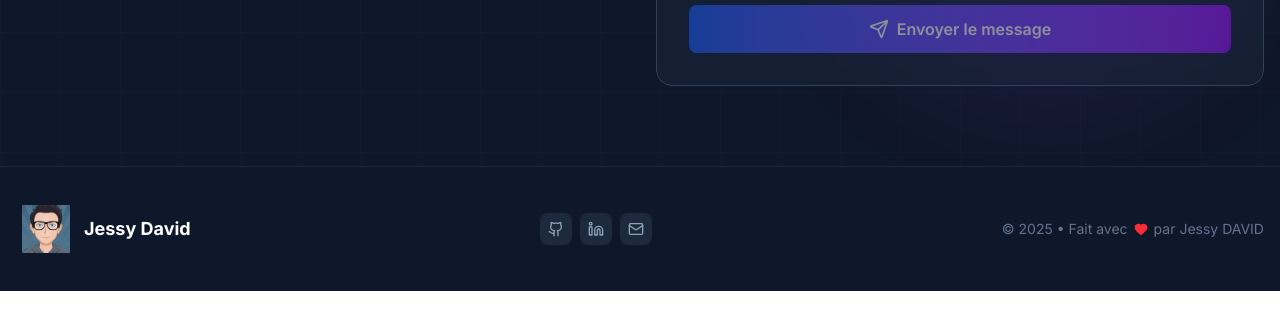
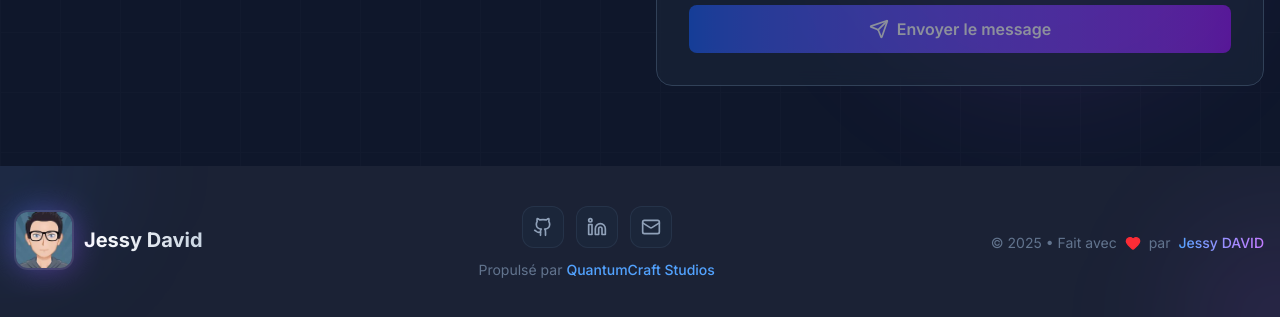
Before and after one commit to jessydavid-dev/jessy-david.dev, a Next.js app: page / in a window 1280 px wide. Shown: the part 4658-4975 px from the top of the page. Before the commit the page ends 4949 px from the top, so only its background shows below. Built offline with nearby package versions, Linux system fonts and the light colour scheme; no server answers.

Commit message:
update: Refont du footer

```diff
--- a/component/layout/Footer.tsx
+++ b/component/layout/Footer.tsx
@@ -1,4 +1,7 @@
+"use client";
+
 import { siteConfig } from "@/config/site";
+import { motion, type Variants } from "framer-motion";
 import { Github, Heart, Linkedin, Mail } from "lucide-react";
 import Image from "next/image";
 import Link from "next/link";
@@ -13,49 +16,120 @@ const socials = [
     { name: "Email", href: "mailto:contact@jessy-david.dev", icon: Mail },
 ];
 
+const containerVariants: Variants = {
+    hidden: { opacity: 0 },
+    visible: {
+        opacity: 1,
+        transition: {
+            staggerChildren: 0.1,
+        },
+    },
+};
+
+const itemVariants: Variants = {
+    hidden: { opacity: 0, y: 20 },
+    visible: {
+        opacity: 1,
+        y: 0,
+        transition: { duration: 0.5 },
+    },
+};
+
 export default function Footer() {
     return (
-        <footer className="relative z-10 bg-slate-900 border-t border-slate-800">
-            <div className="container mx-auto px-4 py-8">
-                <div className="flex flex-col md:flex-row items-center justify-between gap-6">
-                    {/* Logo et nom du site - lien vers l'accueil */}
-                    <Link href="/" className="flex items-center gap-2">
-                        <div className="p-1.5 rounded-lg">
+        <footer className="relative z-10 overflow-hidden">
+            <div className="relative bg-slate-900/95 backdrop-blur-xl">
+                {/* Background orbs */}
+                <div className="absolute inset-0 overflow-hidden pointer-events-none">
+                    <div className="absolute -top-24 -left-24 w-48 h-48 bg-blue-500/10 rounded-full blur-3xl" />
+                    <div className="absolute -bottom-24 -right-24 w-48 h-48 bg-purple-500/10 rounded-full blur-3xl" />
+                </div>
+
+                <div className="container mx-auto px-4 py-10 relative">
+                    <motion.div
+                        variants={containerVariants}
+                        initial="hidden"
+                        whileInView="visible"
+                        viewport={{ once: true }}
+                        className="flex flex-col md:flex-row items-center justify-between gap-6"
+                    >
+                        {/* Logo */}
+                        <motion.div variants={itemVariants}>
+                            <Link
+                                href="/"
+                                className="inline-flex items-center gap-3 group"
+                            >
+                                <motion.div
+                                    whileHover={{ scale: 1.05 }}
+                                    whileTap={{ scale: 0.95 }}
+                                    className="relative"
+                                >
+                                    <div className="absolute inset-0 bg-linear-to-br from-blue-500 to-purple-500 rounded-xl blur-lg opacity-50 group-hover:opacity-75 transition-opacity" />
                                     <Image
                                         src="/logo.webp"
-                                width={500}
-                                height={500}
-                                className="w-12 h-12"
-                                alt="Image de profile"
+                                        width={56}
+                                        height={56}
+                                        className="relative w-14 h-14 rounded-xl ring-2 ring-white/10"
+                                        alt="Logo"
                                     />
-                        </div>
-                        <span className="text-lg font-bold text-white">
+                                </motion.div>
+                                <span className="text-xl font-bold bg-linear-to-r from-white to-slate-300 bg-clip-text text-transparent">
                                     {siteConfig.name}
                                 </span>
                             </Link>
+                        </motion.div>
 
-                    {/* Icônes des réseaux sociaux */}
-                    <div className="flex items-center gap-2">
+                        {/* Social icons */}
+                        <motion.div
+                            variants={itemVariants}
+                            className="flex flex-col items-center gap-3"
+                        >
+                            <div className="flex items-center gap-3">
                                 {socials.map((item) => (
-                            <a
+                                    <motion.a
                                         key={item.name}
                                         href={item.href}
                                         target="_blank"
                                         rel="noopener noreferrer"
-                                className="p-2 bg-slate-800 hover:bg-linear-to-br hover:from-blue-500 hover:to-purple-500 rounded-lg transition-all duration-300 group"
+                                        whileHover={{ scale: 1.1, y: -2 }}
+                                        whileTap={{ scale: 0.95 }}
+                                        className="p-2.5 bg-slate-800/80 border border-slate-700/50 hover:border-blue-500/50 hover:bg-linear-to-br hover:from-blue-500/20 hover:to-purple-500/20 rounded-xl transition-all duration-300 group"
                                         aria-label={item.name}
                                     >
-                                <item.icon className="w-4 h-4 text-slate-400 group-hover:text-white transition-colors" />
-                            </a>
+                                        <item.icon className="w-5 h-5 text-slate-400 group-hover:text-white transition-colors" />
+                                    </motion.a>
                                 ))}
                             </div>
 
-                    {/* Copyright avec année dynamique */}
-                    <p className="text-slate-500 text-sm flex items-center gap-1.5">
+                            <motion.div
+                                variants={itemVariants}
+                                className="text-slate-500 text-sm"
+                            >
+                                Propulsé par{" "}
+                                <Link
+                                    href="https://quantumcraft-studios.com"
+                                    target="_blank"
+                                    rel="noopener noreferrer"
+                                    className="font-medium text-blue-400 hover:text-purple-400 transition-colors"
+                                >
+                                    QuantumCraft Studios
+                                </Link>
+                            </motion.div>
+                        </motion.div>
+
+                        {/* Copyright */}
+                        <motion.p
+                            variants={itemVariants}
+                            className="text-slate-500 text-sm flex items-center gap-2 flex-wrap"
+                        >
                             &copy; {new Date().getFullYear()} • Fait avec
-                        <Heart className="w-3.5 h-3.5 text-red-500 fill-red-500" />
-                        par Jessy DAVID
-                    </p>
+                            <Heart className="w-4 h-4 text-red-500 fill-red-500" />
+                            par{" "}
+                            <span className="font-medium bg-linear-to-r from-blue-400 to-purple-400 bg-clip-text text-transparent">
+                                Jessy DAVID
+                            </span>
+                        </motion.p>
+                    </motion.div>
                 </div>
             </div>
         </footer>
```
Lines whose indentation alone changed are shown as unchanged.
